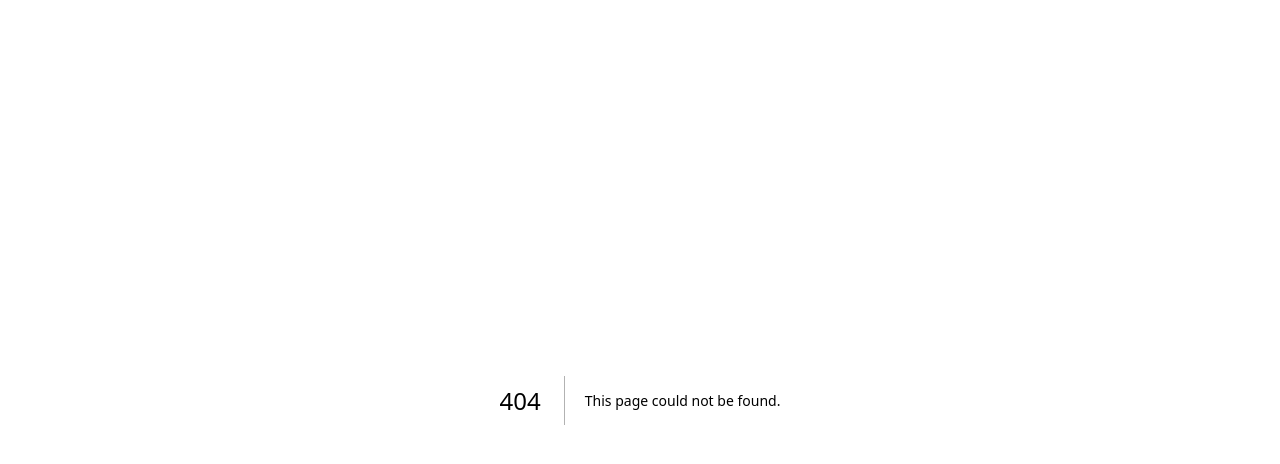
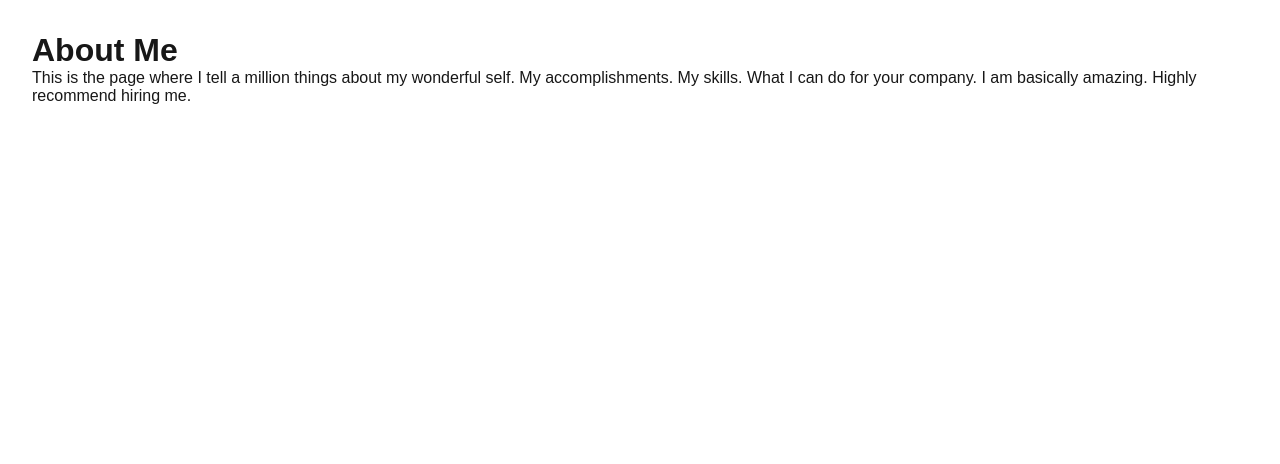
Before and after one commit to jessicaheggem/explore-nextjs, a Next.js app: page /AboutMe in a window 1280 px wide. Before the commit this address had no page. Shown: the top 464 px of the page. Built offline with nearby package versions, Linux system fonts and the light colour scheme.

Commit message:
First commit

```diff
--- /dev/null
+++ b/src/pages/AboutMe.js
@@ -0,0 +1,20 @@
+import React from "react";
+import Head from "next/head";
+import styles from "@/styles/AboutMe.module.css";
+
+export default function AboutMe() {
+  return (
+    <div className={styles.page}>
+      <Head>
+        <title>About Me</title>
+        <meta name="description" content="Learn more about me" />
+      </Head>
+      <main>
+        <div>
+          <h1>About Me</h1>
+          <p>This is the page where I tell a million things about my wonderful self. My accomplishments. My skills. What I can do for your company. I am basically amazing. Highly recommend hiring me.</p>
+        </div>
+      </main>
+    </div>
+  );
+}
--- a/src/pages/api/hello.js
+++ b/src/pages/api/hello.js
@@ -1,5 +1,5 @@
 // Next.js API route support: https://nextjs.org/docs/api-routes/introduction
 
 export default function handler(req, res) {
-  res.status(200).json({ name: "John Doe" });
+  res.status(200).json({ name: "Jessica Heggem" });
 }
--- /dev/null
+++ b/src/styles/AboutMe.module.css
@@ -0,0 +1,4 @@
+.page{
+    padding: 32px;
+    padding-bottom: 80px;
+}
--- a/src/styles/Home.module.css
+++ b/src/styles/Home.module.css
@@ -54,6 +54,12 @@
   padding: 2px 4px;
   border-radius: 4px;
   font-weight: 600;
+}
+
+.list {
+  color: green;
+  font-weight: bolder;
+  font-size: 18px;
 }
 
 .ctas {
```
Also changed, not shown: src/pages/index.js (+10 -1 lines).
